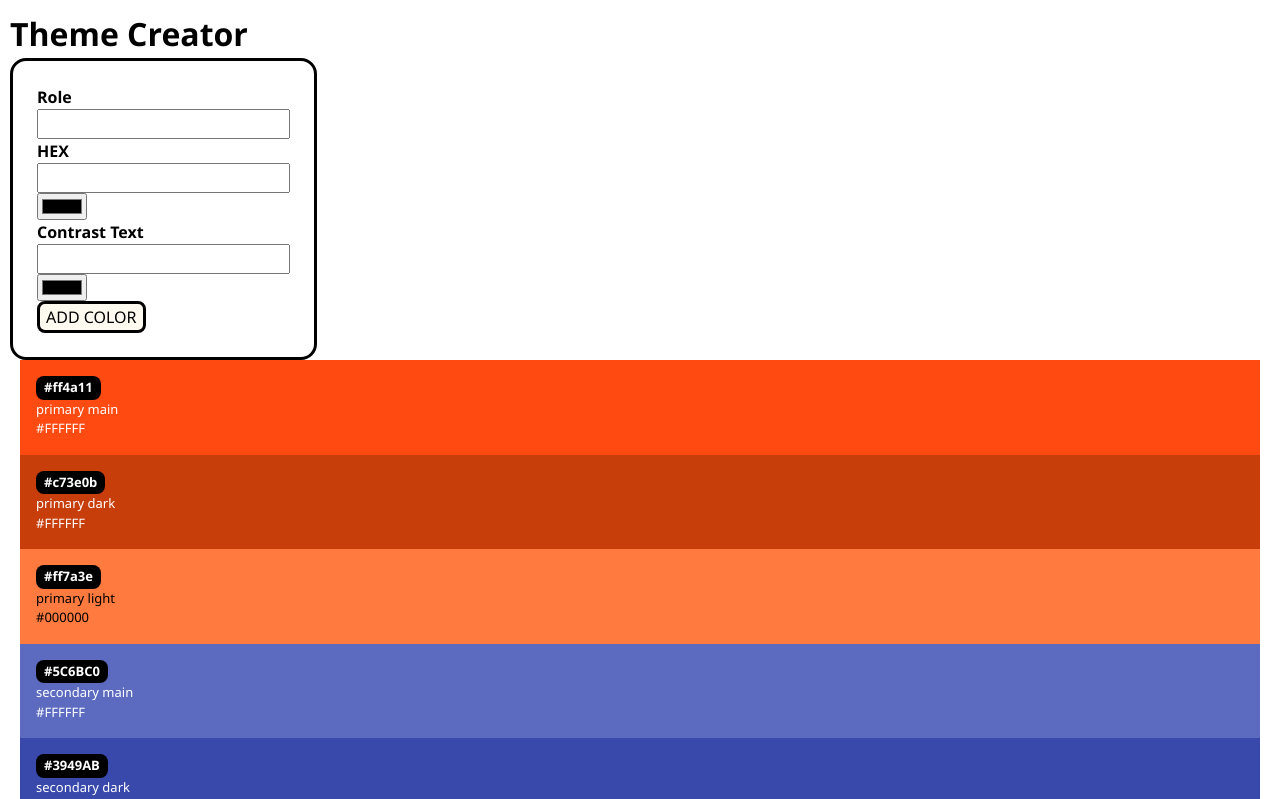
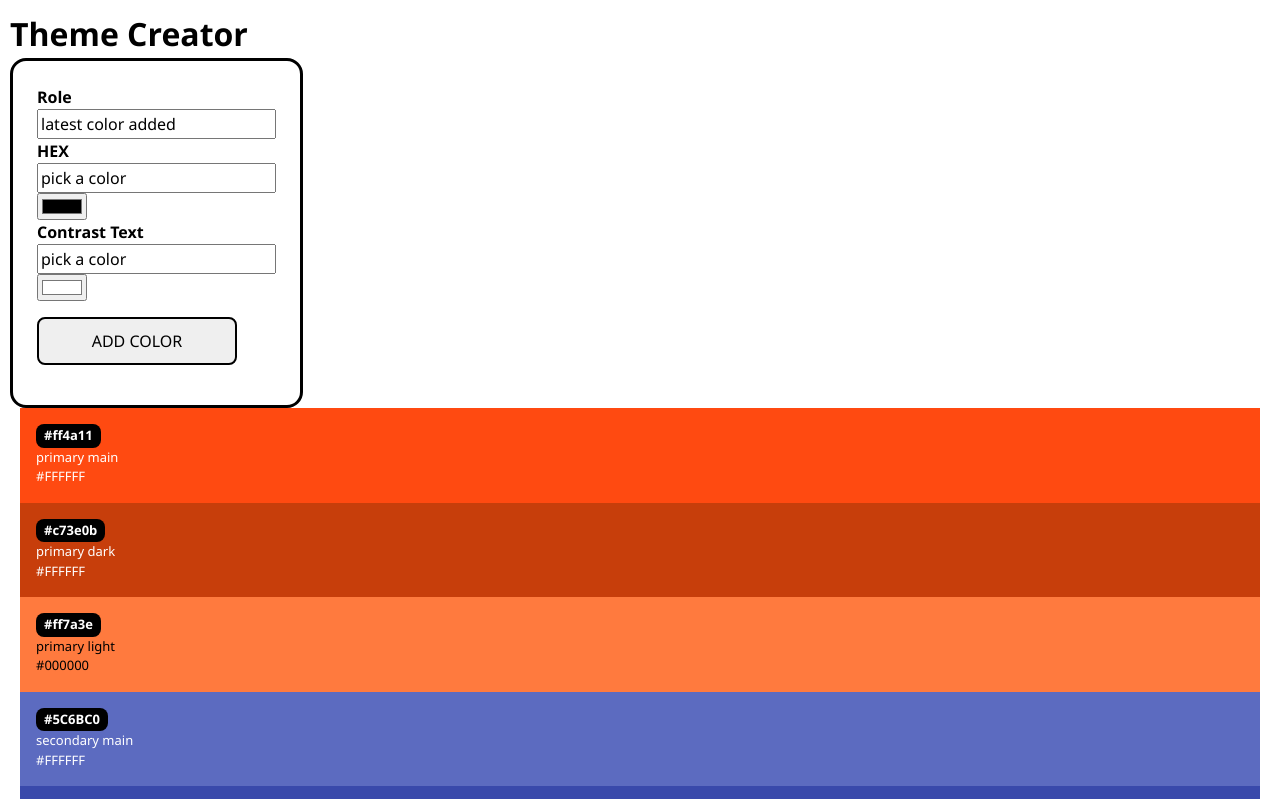
Before and after one commit to josereyes11/Recap-4, a React (Vite) app: page / in a window 1280 px wide. Shown: the top 799 px of the page. Built offline with nearby package versions, Linux system fonts and the light colour scheme.

Commit message:
Add a Color to the Theme: commit 3

```diff
--- a/src/ColorForm/ColorForm.css
+++ b/src/ColorForm/ColorForm.css
@@ -11,23 +11,28 @@
   height: auto;
 }
 
-.color-form__fields {
+.color-form__field {
   display: flex;
   flex-direction: column;
+  font-weight: regular;
 }
 
-.color-form__field {
+.color-form__labels {
   font-weight: bold;
-  display: flex;
-  flex-direction: column;
 }
 
 .color-form__button-container {
+  margin: 16px 0;
+  width: 200px;
 }
 
 .color-form__button-add {
+  box-sizing: border-box;
   border-radius: 8px;
-  border: 3px solid #000000;
+  border: 2px solid #000000;
   overflow: hidden;
-  background-color: floralwhite;
+  background-color: f2f2f2;
+  width: 100%;
+  cursor: pointer;
+  padding: 10px 16px;
 }
--- a/src/ColorForm/ColorForm.jsx
+++ b/src/ColorForm/ColorForm.jsx
@@ -11,21 +11,32 @@ export default function ColorForm({ onAdd }) {
   return (
     <>
       <form onSubmit={onSubmit} className="color-form">
-        <div className="color-form__fields">
+        <div>
           <div className="color-form__field">
-            <label htmlFor="role">Role</label>
-            <input type="text" name="role" id="role" />
+            <label htmlFor="role" className="color-form__labels">
+              Role
+            </label>
+            <input type="text" name="role" id="role" defaultValue="latest color added" />
           </div>
           <div className="color-form__field">
-            <label htmlFor="hex">HEX</label>
-            <ColorInput id="hex" name="hex" />
+            <label htmlFor="hex" className="color-form__labels">
+              HEX
+            </label>
+            <ColorInput id="hex" name="hex" defaultValue="pick a color" defaultColor={"#000000"} />
           </div>
           <div className="color-form__field">
-            <label htmlFor="contrastText">Contrast Text</label>
-            <ColorInput id="contrastText" name="contrastText" />
+            <label htmlFor="contrastText" className="color-form__labels">
+              Contrast Text
+            </label>
+            <ColorInput
+              id="contrastText"
+              name="contrastText"
+              defaultValue="pick a color"
+              defaultColor={"#ffffff"}
+            />
           </div>
           <div className="color-form__button-container">
-            <button class="color-form__button-add" buttontype="submit">
+            <button className="color-form__button-add" type="submit">
               ADD COLOR
             </button>
           </div>
--- a/src/ColorInput/ColorInput.jsx
+++ b/src/ColorInput/ColorInput.jsx
@@ -1,7 +1,8 @@
 import { useState } from "react";
 
-export default function ColorInput({ id, name }) {
-  const [formInput, setFormInput] = useState();
+export default function ColorInput({ id, name, defaultValue, defaultColor }) {
+  const [formInput, setFormInput] = useState(defaultValue);
+  const isValidHex = /^#[0-9A-Fa-f]{6}$/.test(formInput);
 
   return (
     <>
@@ -18,7 +19,7 @@ export default function ColorInput({ id, name }) {
         id={`${id}-color`}
         name={`${name}`}
         type="color"
-        value={formInput}
+        value={isValidHex ? formInput : defaultColor}
         onChange={(event) => {
           setFormInput(event.target.value);
         }}
```
